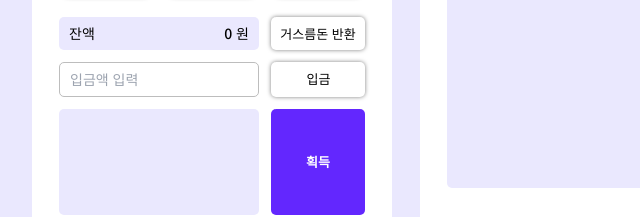
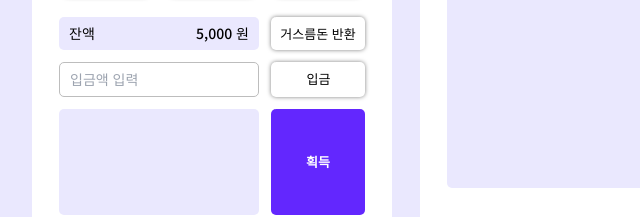
Before and after one commit to GreattitJY/Tailwind_VendingMachine, a website: page index.html in a window 1280 px wide. Shown: the part 553-770 px from the top of the page, 234-874 px from the left. Drawn offline with Linux system fonts and the light colour scheme.

Commit message:
Style: 잔액 변경

```diff
--- a/index.html
+++ b/index.html
@@ -99,7 +99,7 @@
                     <div
                         class="flex justify-between w-[200px] px-[10px] py-[6px] text-[14px] rounded-[5px] bg-[#EAE8FE]">
                         <p>잔액</p>
-                        <p id="balance">0 원</p>
+                        <p id="balance">5,000 원</p>
                     </div>
                     <!-- 거스름 돈 반환 :: 추후 JavsScript로 컨트롤 -->
                     <button id="balBtn" type="button"
```
